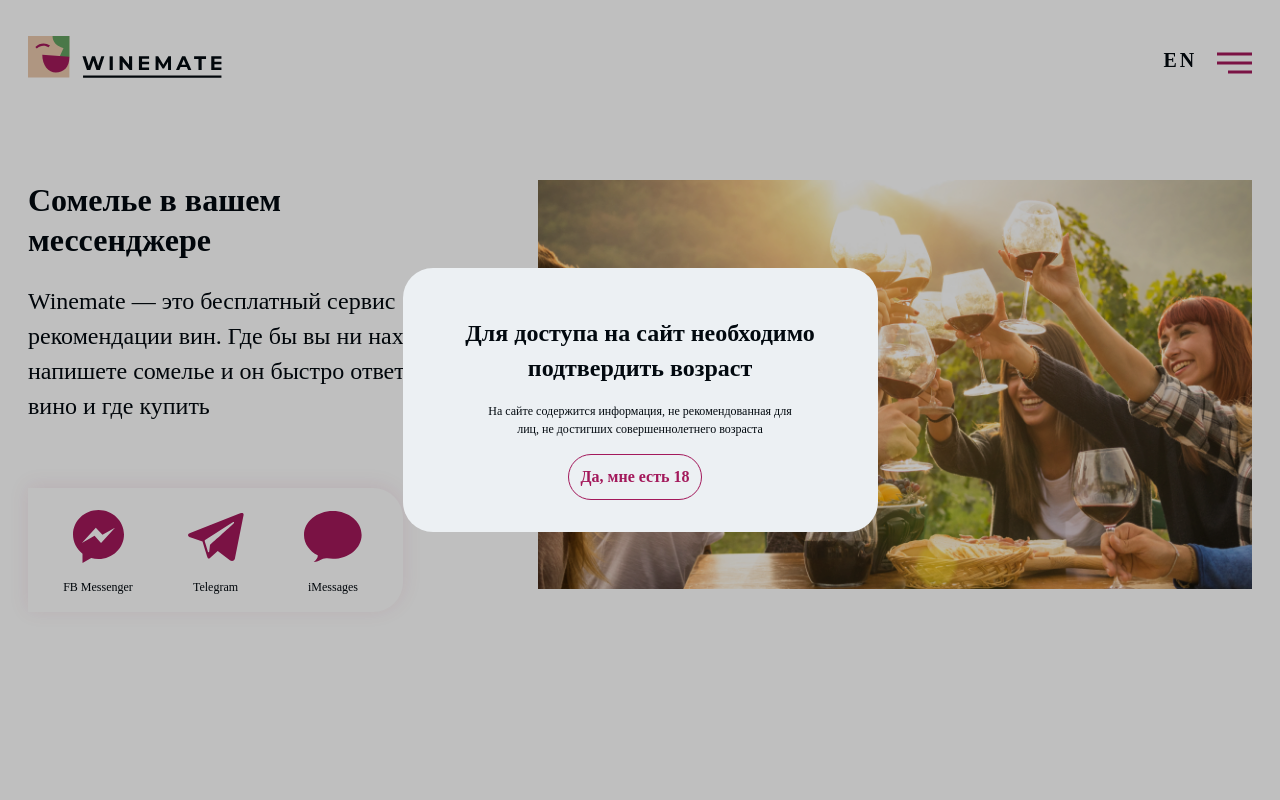
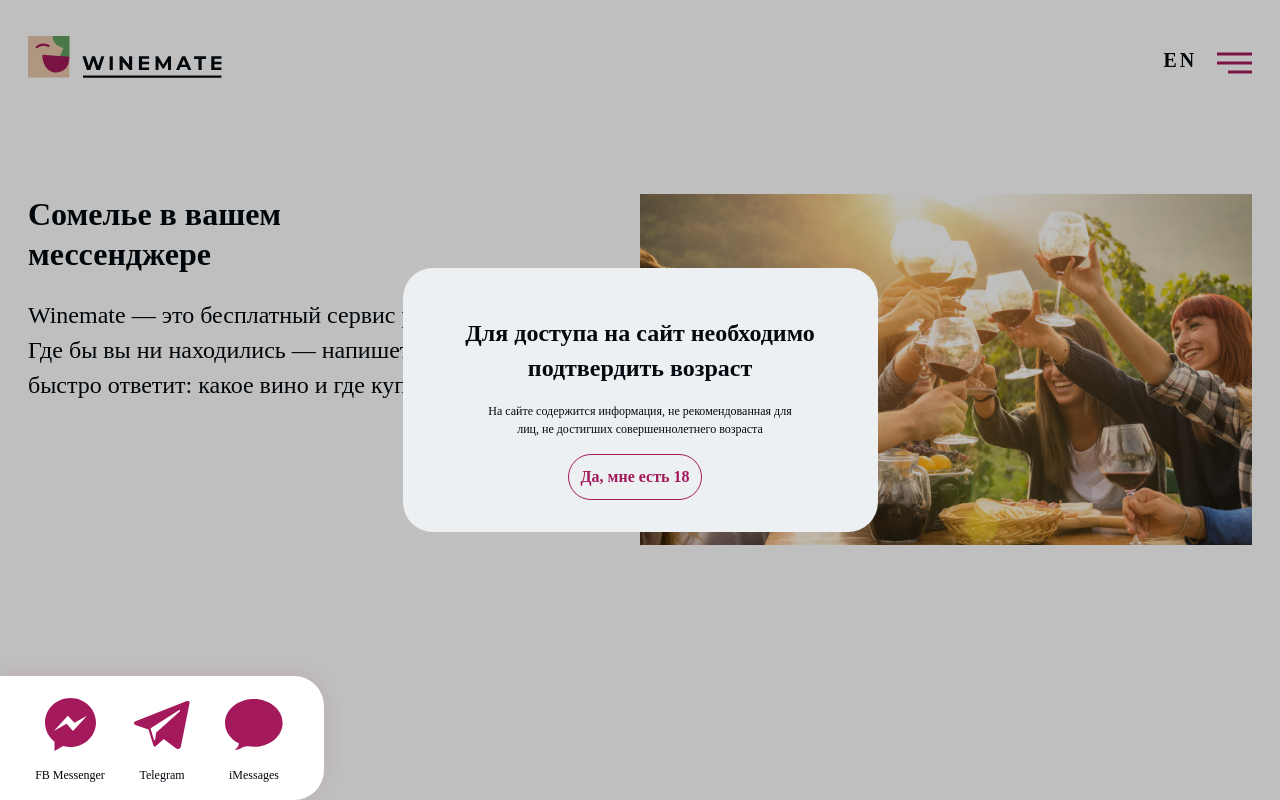
Before and after one commit to Bratishques/wm, a Next.js app: page / in a window 1280 px wide. Built offline with nearby package versions, Linux system fonts and the light colour scheme.

Commit message:
Tinkering

```diff
--- a/src/components/chat/asyncChatAnim.tsx
+++ b/src/components/chat/asyncChatAnim.tsx
@@ -29,7 +29,7 @@ const asyncAnim = async (
   setWasTriggered(true);
   setDisplayed(true);
   setIsTyping(true);
-  await sleep(2500);
+  await sleep(1500);
   setIsTyping(false);
   msgRef.current.style.marginTop = msgRef.current.scrollHeight + 32 + 'px';
   msgRef.current.style.marginTop = '0px';
--- a/src/components/chat/chatOne.tsx
+++ b/src/components/chat/chatOne.tsx
@@ -59,7 +59,7 @@ const ChatOne = () => {
           return false;
         });
         setTriggers(newArr);
-        await sleep(3000);
+        await sleep(2000);
       }
     };
 
--- a/src/components/chat/chatTwo.tsx
+++ b/src/components/chat/chatTwo.tsx
@@ -58,7 +58,7 @@ const ChatTwo = () => {
           return false;
         });
         setTriggers(newArr);
-        await sleep(3000);
+        await sleep(2000);
       }
     };
 
--- a/src/components/indexSections/heroSection.tsx
+++ b/src/components/indexSections/heroSection.tsx
@@ -11,11 +11,11 @@ const HeroSection = () => {
                 `;
   return (
     <section className={`lg:h-screen z-0`}>
-      <div id="#fixed-target" className={`md:pt-25`}></div>
+      <div className={`md:pt-25`}></div>
       <div
         className={`relative w-full sm:px-7 flex flex-col sm:flex-row-reverse`}
       >
-        <div className={`w-full sm:w-1/2 lg:w-7/12 mb-6 md:mb-0`}>
+        <div className={`w-full sm:w-1/2 w-7/12 mb-6 md:mb-0`}>
           <img
             className={`w-full mt-16 md:mt-0 lg:hidden`}
             src="/images/hero-image-mobile.png"
@@ -26,7 +26,7 @@ const HeroSection = () => {
             src={`/images/hero-image-desktop.png`}
           />
         </div>
-        <div className={`relative sm:w-1/2 lg:w-5/12 sm:px-0 sm:pr-5 `}>
+        <div className={`relative sm:w-1/2 w-full sm:px-0 sm:pr-5 `}>
           <h1 className={`px-9 sm:px-0`}>
             Сомелье в вашем
             <br />
@@ -44,9 +44,7 @@ const HeroSection = () => {
           >
             <Messengers className={`rounded-t-30px`} />
           </div>
-          <div className={`sm:block z-40 hidden`}>
-            <Messengers className={`rounded-r-30px`} />
-          </div>
+
           <div className={``}></div>
         </div>
       </div>
--- a/src/components/layout/footer.tsx
+++ b/src/components/layout/footer.tsx
@@ -1,6 +1,6 @@
 const Footer = () => {
   return (
-    <section className={`pt-36 pb-4 bg-white`} data-scroll-section>
+    <section className={`pt-36 pb-32 bg-white`} data-scroll-section>
       <div className={`md:px-8 px-12`}>
         <div className={`w-full md:flex md:flex-row md:justify-between mb-11`}>
           <img
--- a/src/components/layout/layout.tsx
+++ b/src/components/layout/layout.tsx
@@ -25,7 +25,7 @@ const Layout = ({ children, title = 'Winemate' }: Childern) => {
 
   const refScrollContainer = useRef() as MutableRefObject<HTMLDivElement>;
 
-  useEffect(() => {
+ useEffect(() => {
     async function getLocomotive() {
       const Locomotive = (await import('locomotive-scroll')).default;
       const scroll = new Locomotive({
@@ -37,7 +37,7 @@ const Layout = ({ children, title = 'Winemate' }: Childern) => {
         getDirection: true,
       });
 
-      scroll.on('scroll', (args) => {
+  scroll.on('scroll', (args) => {
         if (typeof args.currentElements['case1'] === 'object') {
           let progress = args.currentElements['case1'].progress;
           console.log(args);
@@ -73,7 +73,7 @@ const Layout = ({ children, title = 'Winemate' }: Childern) => {
             }
           }
         }
-      });
+      })
     }
 
     getLocomotive();
--- a/src/pages/index.tsx
+++ b/src/pages/index.tsx
@@ -3,17 +3,38 @@ import HeroSection from '@/components/indexSections/heroSection';
 import TagsCloudSection from '@/components/indexSections/tagsCloudSection';
 import YoutubeSection from '@/components/indexSections/youtubeSection';
 import Layout from '@/components/layout/layout';
+import Messengers from '@/components/messengers';
 import { MutableRefObject, useEffect, useRef } from 'react';
 
 export default function Home() {
   return (
     <Layout>
       <main>
-        <div>
-          <div />
-          <div>
-            <HeroSection />
+        <div
+        className={`lg:h-screen relative overflow-hidden
+        `}
+        data-scroll-section>
+          <div
+          className={` absolute`}
+          style={{
+            bottom: "-100vh",
+            top: "-94px",
+            right: 0,
+            left: 0,
+          }}
+
+          id="fixed">
+
           </div>
+            <div
+            style={{
+              top: "0px",
+              right: 0,
+              left: 0,
+            }}
+            className={`h-full lg:absolute`} data-scroll data-scroll-sticky data-scroll-target="#fixed">
+              <HeroSection />
+            </div>
         </div>
         <div>
           <Cases />
@@ -25,6 +46,9 @@ export default function Home() {
         <div data-scroll-section>
           <YoutubeSection />
         </div>
+        <div className={`sm:block z-40 hidden fixed bottom-0`}>
+            <Messengers className={`rounded-r-30px`} />
+          </div>
       </main>
     </Layout>
   );
```
